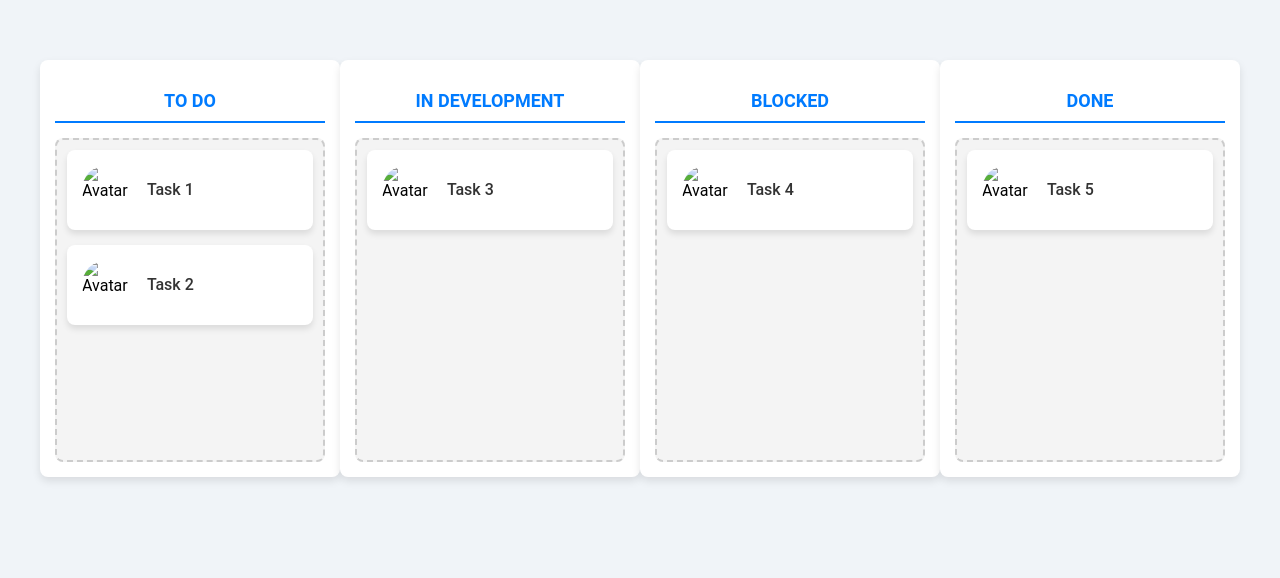
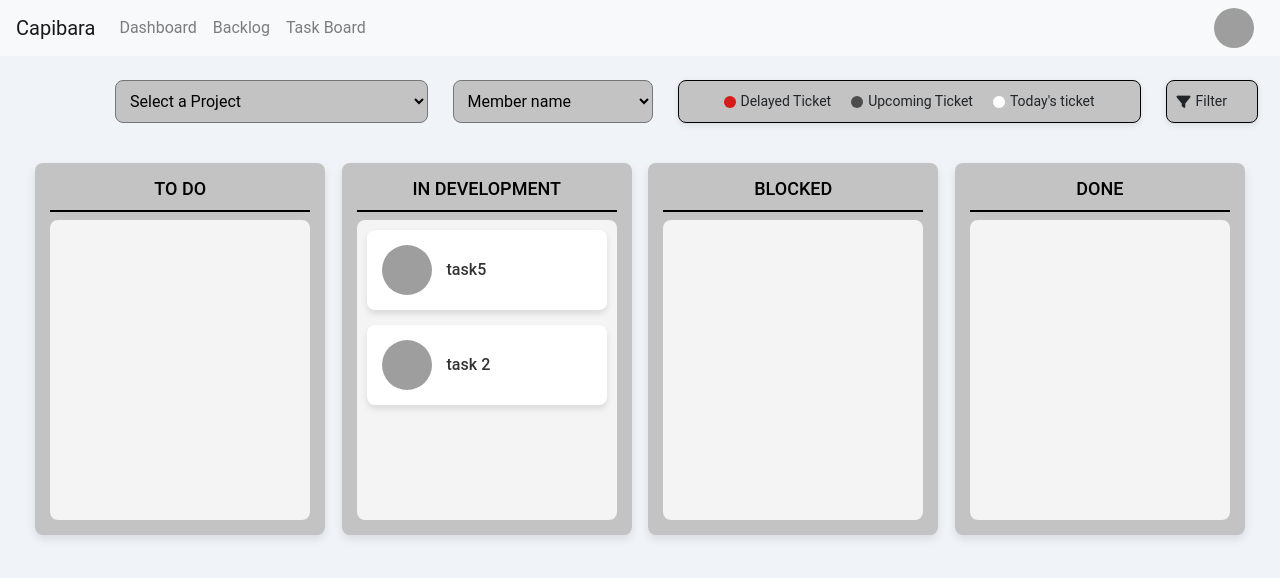
Before and after one commit to RayenSouissi45/Flowy, a Flask app: page /task-board in a window 1280 px wide. Shown: the top 578 px of the page. Run offline with Flask 3, Linux system fonts and the light colour scheme; the visitor is signed in with stand-in values (Sample User, id 1); some libraries are stand-ins or nearby versions; grey boxes are pictures that could not be loaded.

Commit message:
fix task board

```diff
--- a/main.py
+++ b/main.py
@@ -1,6 +1,6 @@
 from flask import Flask, render_template, request, redirect, url_for, session, flash
 from flask_sqlalchemy import SQLAlchemy
-from models import db, User, Task, Project
+from models import TeamMember, db, User, Task, Project
 from werkzeug.security import generate_password_hash, check_password_hash
 
 from routes.project_routes import project_routes
@@ -98,24 +98,37 @@ def project_dashboard(projectId):
         ],
     }
 
+    if "username" not in session:
+        flash("Please log in to access the project dashboard", "error")
+        return redirect(url_for("login"))
 
-# Route for dashboard
-@app.route("/task-board")
-def task_board():
-    tasks = {
-        "todo": [{"id": 1, "title": "Task 1"}, {"id": 2, "title": "Task 2"}],
-        "in_development": [{"id": 3, "title": "Task 3"}],
-        "blocked": [{"id": 4, "title": "Task 4"}],
-        "done": [{"id": 5, "title": "Task 5"}],
-    }
+    user_role = session.get("role")
 
-    if "username" in session:
+    if user_role == "admin":
         return render_template(
-            "task_board.html", tasks=tasks
-        )  # Make sure the template name matches your actual file
+            "admin_project.html", projectId=projectId, project=project
+        )
     else:
         flash("You don't have permission to view this page", "warning")
         return redirect(url_for("dashboard"))
+
+# Route for dashboard
+# @app.route("/task-board")
+# def task_board():
+#     tasks = {
+#         "todo": [{"id": 1, "title": "Task 1"}, {"id": 2, "title": "Task 2"}],
+#         "in_development": [{"id": 3, "title": "Task 3"}],
+#         "blocked": [{"id": 4, "title": "Task 4"}],
+#         "done": [{"id": 5, "title": "Task 5"}],
+#     }
+
+#     if "username" in session:
+#         return render_template(
+#             "task_board.html", tasks=tasks
+#         )  # Make sure the template name matches your actual file
+#     else:
+#         flash("You don't have permission to view this page", "warning")
+#         return redirect(url_for("dashboard"))
 
 
 # Route for dashboard
@@ -139,7 +152,38 @@ def dashboard():
     else:
         return render_template("user_dashboard.html", tasks=tasks)
 
+# Route for task board
+@app.route("/task-board", methods=["GET"])
+def task_board():
+    if "username" not in session:
+        flash("Please log in to access the task board", "error")
+        return redirect(url_for("login"))
 
+    project_id = request.args.get("project_id")  # Get project ID from query params
+
+    # Fetch tasks for the specific project if project_id is provided
+    if project_id:
+        tasks = {
+            "todo": Task.query.filter_by(development_phase="todo", project_id=project_id).all(),
+            "in_development": Task.query.filter_by(development_phase="OnDevelopment", project_id=project_id).all(),
+            "blocked": Task.query.filter_by(development_phase="Blocked", project_id=project_id).all(),
+            "done": Task.query.filter_by(development_phase="Completed", project_id=project_id).all(),
+        }
+    else:
+        # Fetch all tasks if no project is selected
+        tasks = {
+            "todo": Task.query.filter_by(development_phase="todo").all(),
+            "in_development": Task.query.filter_by(development_phase="OnDevelopment").all(),
+            "blocked": Task.query.filter_by(development_phase="Blocked").all(),
+            "done": Task.query.filter_by(development_phase="Completed").all(),
+        }
+
+    projects = Project.query.all()
+    team_members = TeamMember.query.all()
+    return render_template("task_board.html", tasks=tasks, projects=projects, team_member=team_members)
+
+
+#  Route for Backlog
 @app.route("/backlog")
 def backlog():
     if "username" not in session:
--- /dev/null
+++ b/static/css/dragndrop.css
@@ -0,0 +1,102 @@
+body {
+    font-family: 'Roboto', sans-serif;
+    background-color: #f0f4f8;
+    margin: 0;
+    padding: 0;
+}
+
+.board {
+    display: flex;
+    justify-content: space-between;
+    padding: 20px;
+    max-width: 1300px;
+    margin: 20px auto;
+}
+
+.phase {
+    width: 24%;
+    background-color: rgb(195, 195, 195);
+    border-radius: 8px;
+    padding: 15px;
+    box-shadow: 0 4px 8px rgba(0, 0, 0, 0.1); /* Softer shadow */
+    transition: transform 0.2s;
+}
+
+.phase:hover {
+    transform: scale(1.02); /* Slight scale-up on hover */
+}
+
+.phase h2 {
+    text-align: center;
+    color: #000000; /* Blue color for titles */
+    font-size: 18px;
+    border-bottom: 2px solid #000000;
+    padding-bottom: 10px;
+}
+
+.task {
+    background-color: #fff;
+    border-radius: 8px;
+    margin-bottom: 15px;
+    padding: 15px;
+    display: flex;
+    align-items: center;
+    box-shadow: 0 4px 6px rgba(0, 0, 0, 0.1);
+    cursor: grab;
+    transition: background-color 0.2s, box-shadow 0.2s;
+}
+
+.task:hover {
+    background-color: #e8f5ff; /* Light blue hover background */
+    box-shadow: 0 4px 12px rgba(0, 0, 0, 0.15); /* Stronger shadow on hover */
+}
+
+.task img {
+    width: 50px;
+    height: 50px;
+    border-radius: 50%;
+    margin-right: 15px;
+}
+
+.task span {
+    font-size: 16px;
+    font-weight: 500;
+    color: #333;
+}
+
+.task.dragging {
+    opacity: 0.5;
+    background-color: #f0f4f8; /* Lighter background when dragging */
+}
+
+.dropzone {
+    min-height: 300px;
+    background-color: #f4f4f4;
+    /* border: 2px dashed #ccc; */
+    border-radius: 8px;
+    padding: 10px;
+    transition: background-color 0.3s ease;
+}
+
+.dropzone.dragover {
+    background-color: #cde0f2; /* Blue highlight when dragging over */
+}
+
+/* Adding more spacing to the board area for better readability */
+.board-container {
+    /* padding: 20px; */
+    margin: 0 auto;
+}
+
+/* Responsiveness */
+@media (max-width: 768px) {
+    .board {
+        flex-direction: column;
+        align-items: center;
+    }
+
+    .phase {
+        width: 90%;
+        margin-bottom: 20px;
+    }
+}
--- a/templates/admin_project.html
+++ b/templates/admin_project.html
@@ -1,3 +1,5 @@
+{% extends "base.html" %}
+{% block content %}
 <!DOCTYPE html>
 <html lang="en">
 <head>
@@ -528,3 +530,4 @@ async function removeMember(index) {
     </script>
 </body>
 </html>
+{% endblock %}
--- a/templates/base.html
+++ b/templates/base.html
@@ -9,7 +9,7 @@
     <link rel="stylesheet" href="../static/css/cards.css">
     <link rel="stylesheet" href="../static/css/backlog.css">
     <link rel="stylesheet" href="https://cdnjs.cloudflare.com/ajax/libs/font-awesome/6.0.0-beta3/css/all.min.css">
-
+    <link rel="stylesheet" href="../static/css/dragndrop.css">
 </head>
 
 <body>
@@ -32,6 +32,11 @@
                     <a class="nav-link" href="{{ url_for('backlog') }}">Backlog</a>
                 </li>
                 {% endif %}
+            </ul>
+            <ul class="navbar-nav">
+                <li class="nav-item">
+                    <a class="nav-link" href="{{ url_for('task_board') }}">Task Board</a>
+                </li>
             </ul>
             <!-- profile icon  -->
             <ul class="navbar-nav ml-auto align-items-center"></ul>
@@ -73,7 +78,7 @@
         </div>
     </nav>
 
-    <div class="container mt-4">
+    <div class="container-fluid mt-4">
         {% with messages = get_flashed_messages() %}
         {% if messages %}
         <div class="alert alert-info">
--- a/templates/task_board.html
+++ b/templates/task_board.html
@@ -1,127 +1,67 @@
-<!DOCTYPE html>
-<html lang="en">
-<head>
-    <meta charset="UTF-8">
-    <meta name="viewport" content="width=device-width, initial-scale=1.0">
-    <title>Kanban Board</title>
-    <style>
-        body {
-            font-family: 'Roboto', sans-serif;
-            background-color: #f0f4f8; /* Light grey background for the board */
-            margin: 0;
-            padding: 0;
-        }
+{% extends "base.html" %}
+{% block content %}
 
-        .board {
-            display: flex;
-            justify-content: space-between;
-            padding: 20px;
-            max-width: 1200px;
-            margin: 20px auto;
-        }
+<body>
+    <div class="form-group" style="display: flex; align-items: center;">
+        <!-- Project Dropdown -->
+        <select id="project-select" onchange="captureProjectId()"
+            style="width: 25%; padding: 10px; margin-left: 8%; border-radius: 8px;background-color: rgb(195, 195, 195);">
+            <option value="">Select a Project</option>
+            {% for project in projects %}
+            <option value="{{ project.id }}">{{ project.name }}</option>
+            {% endfor %}
+        </select>
 
-        .phase {
-            width: 24%; /* More spacing between columns */
-            background-color: #ffffff;
-            border-radius: 8px;
-            padding: 15px;
-            box-shadow: 0 4px 8px rgba(0, 0, 0, 0.1); /* Softer shadow */
-            transition: transform 0.2s;
-        }
+        <!-- Member Dropdown -->
+        <select id="member-select" onchange="captureMemberId()"
+            style="width: 16%; padding: 10px; margin-left: 2%; border-radius: 8px;background-color: rgb(195, 195, 195);">
+            <option value="">Member name</option>
+            {% for member in team_member %}
+            <option value="{{ member.id }}">{{ member.name }}</option>
+            {% endfor %}
+        </select>
 
-        .phase:hover {
-            transform: scale(1.02); /* Slight scale-up on hover */
-        }
+        <div
+            style="display: flex; align-items: center; margin-left: 2%; background-color: white; padding: 10px; border-radius: 8px; border: 1px solid black; box-shadow: 0 2px 6px rgba(0, 0, 0, 0.1);background-color: rgb(195, 195, 195);">
+            <div style="display: flex; align-items: center; margin-right: 20px;margin-left: 35px;">
+                <div
+                    style="width: 12px; height: 12px; background-color: rgb(215, 26, 26); border-radius: 50%; margin-right: 5px;">
+                </div>
+                <span style="font-size: 14px;">Delayed Ticket</span>
+            </div>
+            <div style="display: flex; align-items: center; margin-right: 20px;">
+                <div
+                    style="width: 12px; height: 12px; background-color: rgb(77, 77, 77); border-radius: 50%; margin-right: 5px;">
+                </div>
+                <span style="font-size: 14px;">Upcoming Ticket</span>
+            </div>
+            <div style="display: flex; align-items: center;">
+                <div
+                    style="width: 12px; height: 12px; background-color: rgb(255, 255, 255); border-radius: 50%; margin-right: 5px;">
+                </div>
+                <span style="font-size: 14px;margin-right: 35px;">Today's ticket</span>
+            </div>
+        </div>
 
-        .phase h2 {
-            text-align: center;
-            color: #007BFF; /* Blue color for titles */
-            font-size: 18px;
-            border-bottom: 2px solid #007BFF;
-            padding-bottom: 10px;
-        }
+        <div
+            style="display: flex; align-items: center; margin-left: 2%; background-color: white; padding: 10px; border-radius: 8px; border: 1px solid black; box-shadow: 0 2px 6px rgba(0, 0, 0, 0.1);background-color: rgb(195, 195, 195);">
+            <div style="display: flex; align-items: center; margin-right: 20px;">
+                <i class="fas fa-filter" style="font-size: 14px; margin-right: 5px;"></i>
+                <span style="font-size: 14px;">Filter</span>
+            </div>
+        </div>
+    </div>
 
-        .task {
-            background-color: #fff;
-            border-radius: 8px;
-            margin-bottom: 15px;
-            padding: 15px;
-            display: flex;
-            align-items: center;
-            box-shadow: 0 4px 6px rgba(0, 0, 0, 0.1);
-            cursor: grab;
-            transition: background-color 0.2s, box-shadow 0.2s;
-        }
-
-        .task:hover {
-            background-color: #e8f5ff; /* Light blue hover background */
-            box-shadow: 0 4px 12px rgba(0, 0, 0, 0.15); /* Stronger shadow on hover */
-        }
-
-        .task img {
-            width: 50px;
-            height: 50px;
-            border-radius: 50%;
-            margin-right: 15px;
-        }
-
-        .task span {
-            font-size: 16px;
-            font-weight: 500;
-            color: #333;
-        }
-
-        .task.dragging {
-            opacity: 0.5;
-            background-color: #f0f4f8; /* Lighter background when dragging */
-        }
-
-        .dropzone {
-            min-height: 300px;
-            background-color: #f4f4f4;
-            border: 2px dashed #ccc;
-            border-radius: 8px;
-            padding: 10px;
-            transition: background-color 0.3s ease;
-        }
-
-        .dropzone.dragover {
-            background-color: #cde0f2; /* Blue highlight when dragging over */
-        }
-
-        /* Adding more spacing to the board area for better readability */
-        .board-container {
-            padding: 20px;
-            max-width: 1300px;
-            margin: 0 auto;
-        }
-
-        /* Responsiveness */
-        @media (max-width: 768px) {
-            .board {
-                flex-direction: column;
-                align-items: center;
-            }
-
-            .phase {
-                width: 90%;
-                margin-bottom: 20px;
-            }
-        }
-
-    </style>
-</head>
-<body>
 
     <div class="board-container">
         <div class="board">
             <!-- TO DO Phase -->
-            <div class="phase" id="todo-phase">
+            <div class="phase" id="ToDo-phase">
                 <h2>TO DO</h2>
-                <div class="dropzone" id="todo-dropzone">
+                <div class="dropzone" id="ToDo-dropzone">
                     {% for task in tasks['todo'] %}
                     <div class="task" draggable="true" id="task-{{ task.id }}">
-                        <img src="https://via.placeholder.com/50" alt="Avatar">
+                        <img src="{{ task.image }}" alt="Avatar">
                         <span>{{ task.title }}</span>
                     </div>
                     {% endfor %}
@@ -129,12 +69,12 @@
             </div>
 
             <!-- IN DEVELOPMENT Phase -->
-            <div class="phase" id="dev-phase">
+            <div class="phase" id="OnDevelopment-phase">
                 <h2>IN DEVELOPMENT</h2>
-                <div class="dropzone" id="dev-dropzone">
+                <div class="dropzone" id="OnDevelopment-dropzone">
                     {% for task in tasks['in_development'] %}
                     <div class="task" draggable="true" id="task-{{ task.id }}">
-                        <img src="https://via.placeholder.com/50" alt="Avatar">
+                        <img src="{{ task.image }}" alt="Avatar">
                         <span>{{ task.title }}</span>
                     </div>
                     {% endfor %}
@@ -142,12 +82,12 @@
             </div>
 
             <!-- BLOCKED Phase -->
-            <div class="phase" id="blocked-phase">
+            <div class="phase" id="Blocked-phase">
                 <h2>BLOCKED</h2>
-                <div class="dropzone" id="blocked-dropzone">
+                <div class="dropzone" id="Blocked-dropzone">
                     {% for task in tasks['blocked'] %}
                     <div class="task" draggable="true" id="task-{{ task.id }}">
-                        <img src="https://via.placeholder.com/50" alt="Avatar">
+                        <img src="{{ task.image}}" alt="Avatar">
                         <span>{{ task.title }}</span>
                     </div>
                     {% endfor %}
@@ -155,12 +95,12 @@
             </div>
 
             <!-- DONE Phase -->
-            <div class="phase" id="done-phase">
+            <div class="phase" id="Completed-phase">
                 <h2>DONE</h2>
-                <div class="dropzone" id="done-dropzone">
+                <div class="dropzone" id="Completed-dropzone">
                     {% for task in tasks['done'] %}
                     <div class="task" draggable="true" id="task-{{ task.id }}">
-                        <img src="https://via.placeholder.com/50" alt="Avatar">
+                        <img src="{{ task.image }}" alt="Avatar">
                         <span>{{ task.title }}</span>
                     </div>
                     {% endfor %}
@@ -176,35 +116,91 @@
         // Handle drag start
         tasks.forEach(task => {
             task.addEventListener('dragstart', (e) => {
-                task.classList.add('dragging');
                 e.dataTransfer.setData('text/plain', task.id);
-            });
-
-            task.addEventListener('dragend', () => {
-                task.classList.remove('dragging');
             });
         });
 
         // Handle drop zones
         dropzones.forEach(dropzone => {
-            dropzone.addEventListener('dragover', (e) => {
-                e.preventDefault();
-                dropzone.classList.add('dragover');
-            });
-
-            dropzone.addEventListener('dragleave', () => {
-                dropzone.classList.remove('dragover');
-            });
+            dropzone.addEventListener('dragover', (e) => e.preventDefault());
 
             dropzone.addEventListener('drop', (e) => {
                 e.preventDefault();
                 const taskId = e.dataTransfer.getData('text/plain');
                 const task = document.getElementById(taskId);
                 dropzone.appendChild(task);
-                dropzone.classList.remove('dragover');
+
+                const newStatus = dropzone.id.replace('-dropzone', '');
+                saveChanges(taskId, newStatus);
             });
         });
+
+        // Save the task's new status immediately on drop
+        function saveChanges(taskId, phase) {
+            const numericTaskId = taskId.replace('task-', '');
+            const taskData = {
+                development_phase: phase
+            };
+
+
+            fetch(`/tasks/${numericTaskId}`, {
+                method: 'PUT',
+                headers: {
+                    'Content-Type': 'application/json',
+                },
+                body: JSON.stringify(taskData),
+            })
+                .then(response => {
+                    if (!response.ok) {
+                        throw new Error('Failed to update task.');
+                    }
+                    return response.json();
+                })
+                .then(data => {
+                    console.log('Task updated successfully:', data);
+                })
+                .catch(error => {
+                    console.error('Error updating task:', error);
+                });
+        }
+        dropzones.forEach(dropzone => {
+            dropzone.addEventListener('dragover', (e) => e.preventDefault());
+
+            dropzone.addEventListener('drop', (e) => {
+                e.preventDefault();
+                const taskId = e.dataTransfer.getData('text/plain');
+                const task = document.getElementById(taskId);
+                dropzone.appendChild(task);
+
+                const newStatus = dropzone.id.replace('-dropzone', '');
+                saveChanges(taskId, newStatus);
+            });
+        });
+        function captureProjectId() {
+            const projectId = document.getElementById("project-select").value;
+            fetchTasksByProject(projectId);
+        }
+
+        function fetchTasksByProject(projectId) {
+            fetch(`/task-board?project_id=${projectId}`)
+                .then(response => {
+                    if (!response.ok) {
+                        throw new Error("Failed to fetch tasks.");
+                    }
+                    return response.text();
+                })
+                .then(html => {
+                    // Replace the task board content with the new tasks for the selected project
+                    document.querySelector(".board-container").innerHTML = new DOMParser().parseFromString(html, "text/html").querySelector(".board-container").innerHTML;
+                })
+                .catch(error => console.error("Error fetching tasks:", error));
+        }
+        function captureMemberId() {
+    const memberId = document.getElementById("member-select").value;
+    // You can now use this memberId for further logic if needed
+    console.log("Selected member ID:", memberId);
+}
     </script>
 
 </body>
-</html>
+{% endblock %}
```
Also changed, not shown: instance/users.db.
